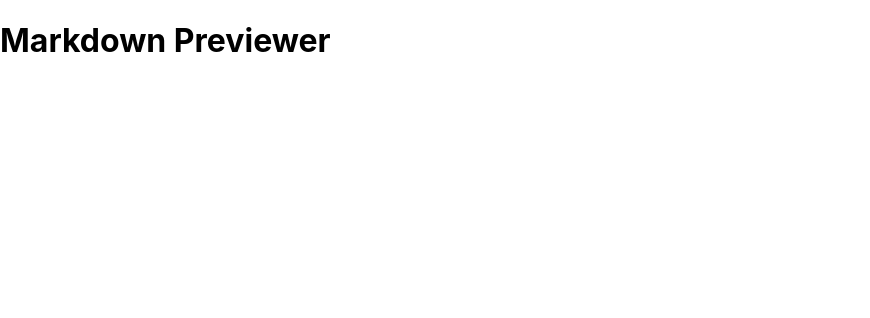
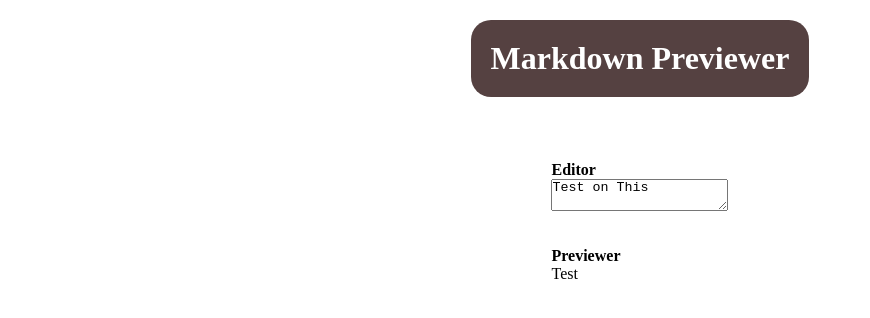
Before and after one commit to youne-elma/Markdown-Previewer, a React (Create React App) app: page /markdown-previewer in a window 1280 px wide. Shown: the top 318 px of the page, without its empty margins (0-870 px from the left). Built offline with nearby package versions, Linux system fonts and the light colour scheme.

Commit message:
feat[MP]: html structure with some css code

```diff
--- a/src/App.css
+++ b/src/App.css
@@ -0,0 +1,9 @@
+* {
+  margin: 0;
+  padding: 0;
+}
+body {
+  display: flex;
+  justify-content: center;
+  height: 100vh;
+}
--- a/src/App.jsx
+++ b/src/App.jsx
@@ -1,11 +1,8 @@
 import "./App.css";
+import Main from "./pages/main/index";
 
 function App() {
-  return (
-    <div className="App">
-      <h1>Markdown Previewer</h1>
-    </div>
-  );
+  return <Main />;
 }
 
 export default App;
--- a/src/index.css
+++ /dev/null
@@ -1,13 +0,0 @@
-body {
-  margin: 0;
-  font-family: -apple-system, BlinkMacSystemFont, 'Segoe UI', 'Roboto', 'Oxygen',
-    'Ubuntu', 'Cantarell', 'Fira Sans', 'Droid Sans', 'Helvetica Neue',
-    sans-serif;
-  -webkit-font-smoothing: antialiased;
-  -moz-osx-font-smoothing: grayscale;
-}
-
-code {
-  font-family: source-code-pro, Menlo, Monaco, Consolas, 'Courier New',
-    monospace;
-}
--- a/src/index.jsx
+++ b/src/index.jsx
@@ -1,5 +1,4 @@
 import ReactDOM from "react-dom/client";
-import "./index.css";
 import App from "./App";
 
 const root = ReactDOM.createRoot(document.getElementById("root"));
--- /dev/null
+++ b/src/pages/main/index.jsx
@@ -0,0 +1,27 @@
+import "./main.scss";
+
+function Main() {
+  return (
+    <div className="main">
+      <h1 className="projectTitle">Markdown Previewer</h1>
+      <div className="markdown">
+        <div className="editorWrap">
+          <div className="toolbar">
+            <h4>Editor</h4>
+          </div>
+          <textarea id="editor" type="text">
+            Test on This
+          </textarea>
+        </div>
+        <div className="previewerWrap">
+          <div className="toolbar">
+            <h4>Previewer</h4>
+          </div>
+          <div id="preview">Test</div>
+        </div>
+      </div>
+    </div>
+  );
+}
+
+export default Main;
--- /dev/null
+++ b/src/pages/main/main.scss
@@ -0,0 +1,20 @@
+.main {
+  display: flex;
+  flex-direction: column;
+  justify-content: center;
+  align-items: center;
+  gap: 4rem;
+  .projectTitle {
+    text-align: center;
+    margin-top: 20px;
+    color: white;
+    border-radius: 20px;
+    padding: 20px;
+    background-color: rgba(43, 18, 18, 0.8);
+  }
+  .markdown {
+    display: flex;
+    flex-direction: column;
+    gap: 2rem;
+  }
+}
```
